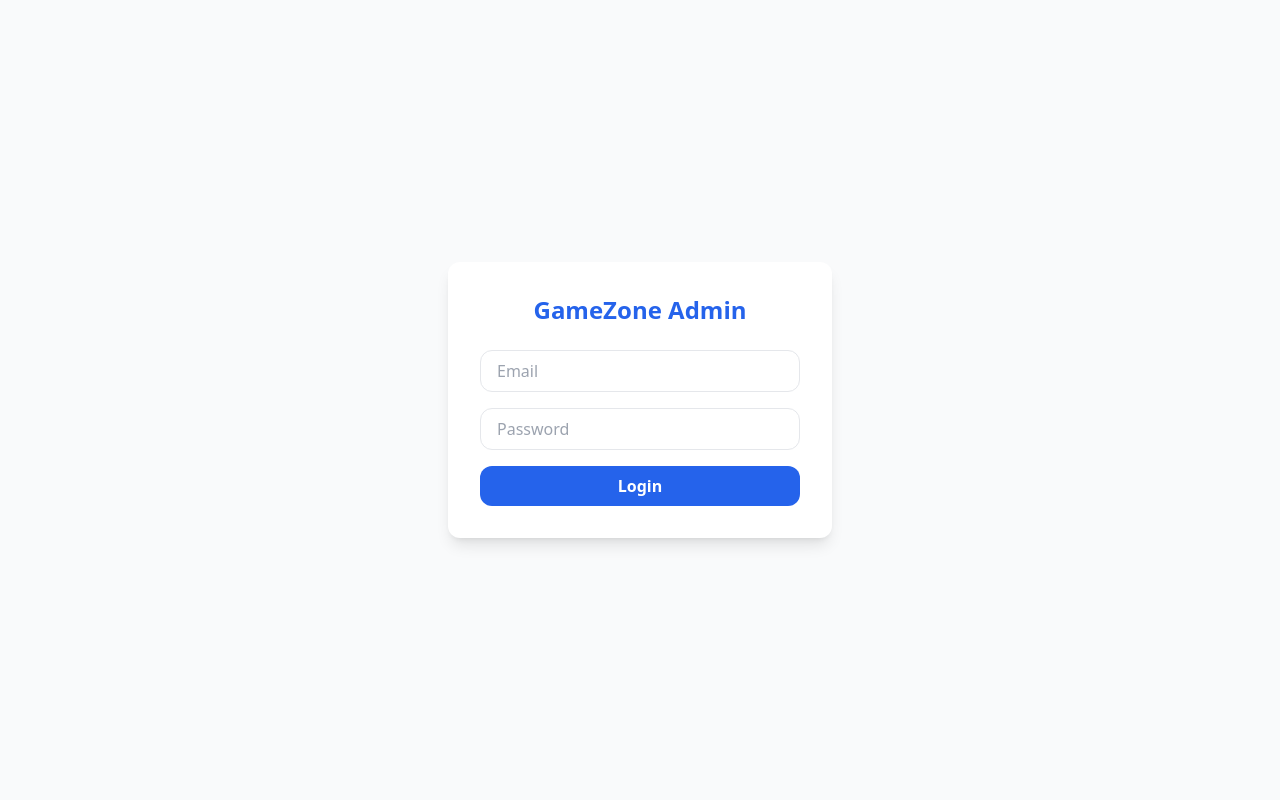
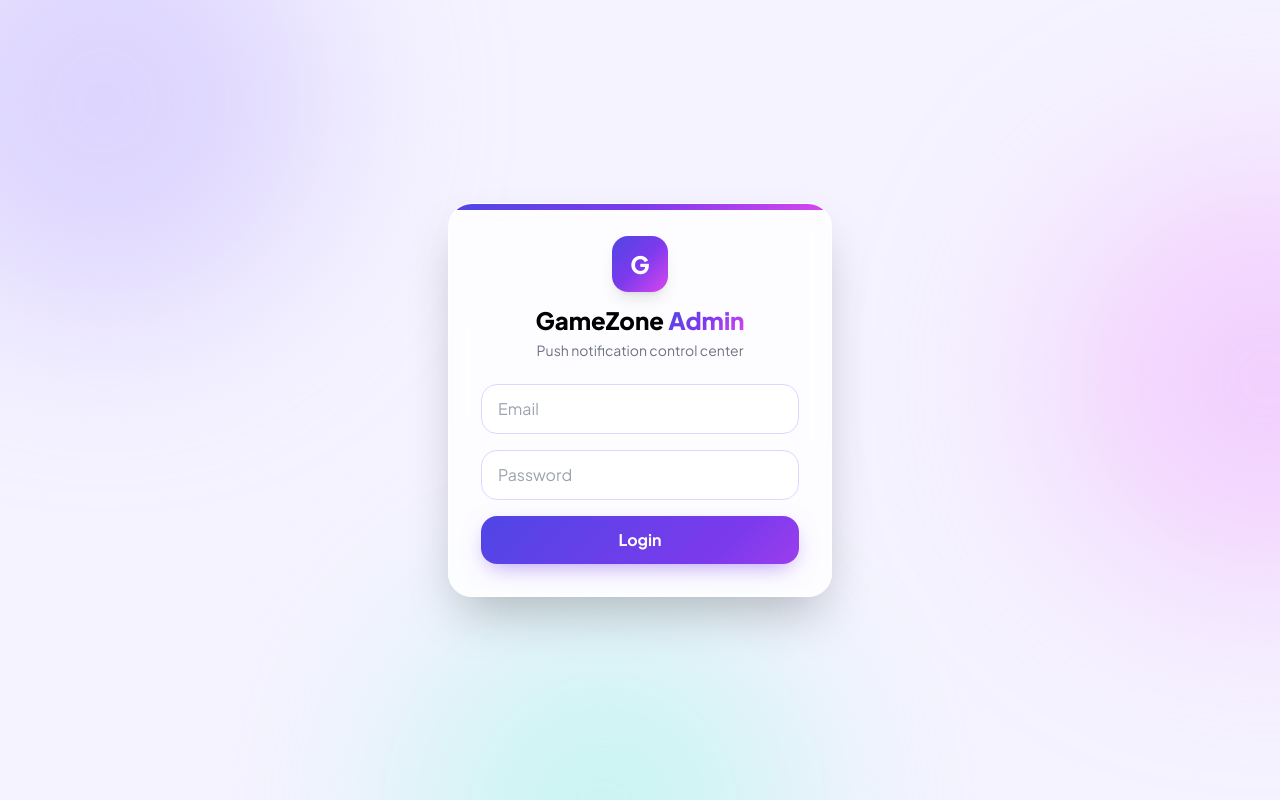
Before and after one commit to masum990ff-real/gamezone, a plain HTML site: page admin-frontend/login.html in a window 1280 px wide. Drawn offline with nearby package versions, Linux system fonts and the light colour scheme.

Commit message:
Update login.html

```diff
--- a/admin-frontend/login.html
+++ b/admin-frontend/login.html
@@ -5,17 +5,25 @@
 <meta name="viewport" content="width=device-width, initial-scale=1.0" />
 <title>GameZone Admin - Login</title>
 <script src="https://cdn.tailwindcss.com"></script>
+<link rel="stylesheet" href="/css/premium.css" />
 </head>
-<body class="bg-gray-50 min-h-screen flex items-center justify-center p-4 font-sans">
-<div class="bg-white shadow-lg rounded-xl p-8 w-full max-w-sm">
-<h1 class="text-2xl font-bold text-center text-blue-600 mb-6">GameZone Admin</h1>
-<form id="loginForm" class="space-y-4">
+<body class="min-h-screen flex items-center justify-center p-4">
+<div class="aurora"><span></span><span></span><span></span></div>
+
+<div class="glass shadow-2xl rounded-3xl p-8 w-full max-w-sm anim-in relative overflow-hidden">
+<div class="absolute top-0 left-0 right-0 h-1.5" style="background: var(--grad);"></div>
+<div class="flex flex-col items-center mb-6 d1 anim-in">
+<div class="w-14 h-14 rounded-2xl text-white text-2xl font-extrabold flex items-center justify-center shadow-lg" style="background: var(--grad);">G</div>
+<h1 class="text-2xl font-extrabold mt-3">GameZone <span class="grad-text">Admin</span></h1>
+<p class="text-sm text-gray-500 mt-1">Push notification control center</p>
+</div>
+<form id="loginForm" class="space-y-4 d2 anim-in">
 <input id="email" type="email" required placeholder="Email"
-class="w-full border rounded-xl px-4 py-2 focus:outline-none focus:ring-2 focus:ring-blue-600" />
+class="field w-full border border-violet-200 rounded-2xl px-4 py-3 bg-white/70" />
 <input id="password" type="password" required placeholder="Password"
-class="w-full border rounded-xl px-4 py-2 focus:outline-none focus:ring-2 focus:ring-blue-600" />
+class="field w-full border border-violet-200 rounded-2xl px-4 py-3 bg-white/70" />
 <button id="loginBtn" type="submit"
-class="w-full bg-blue-600 hover:bg-blue-700 text-white font-semibold rounded-xl py-2">Login</button>
+class="btn-grad w-full text-white font-bold rounded-2xl py-3">Login</button>
 <p id="error" class="text-red-600 text-sm text-center hidden"></p>
 </form>
 </div>
@@ -44,6 +52,9 @@ form.addEventListener("submit", async (e) => {
   } catch (ex) {
     err.textContent = ex.message;
     err.classList.remove("hidden");
+    form.classList.remove("shake");
+    void form.offsetWidth;
+    form.classList.add("shake");
   }
   btn.disabled = false;
   btn.textContent = "Login";
```
